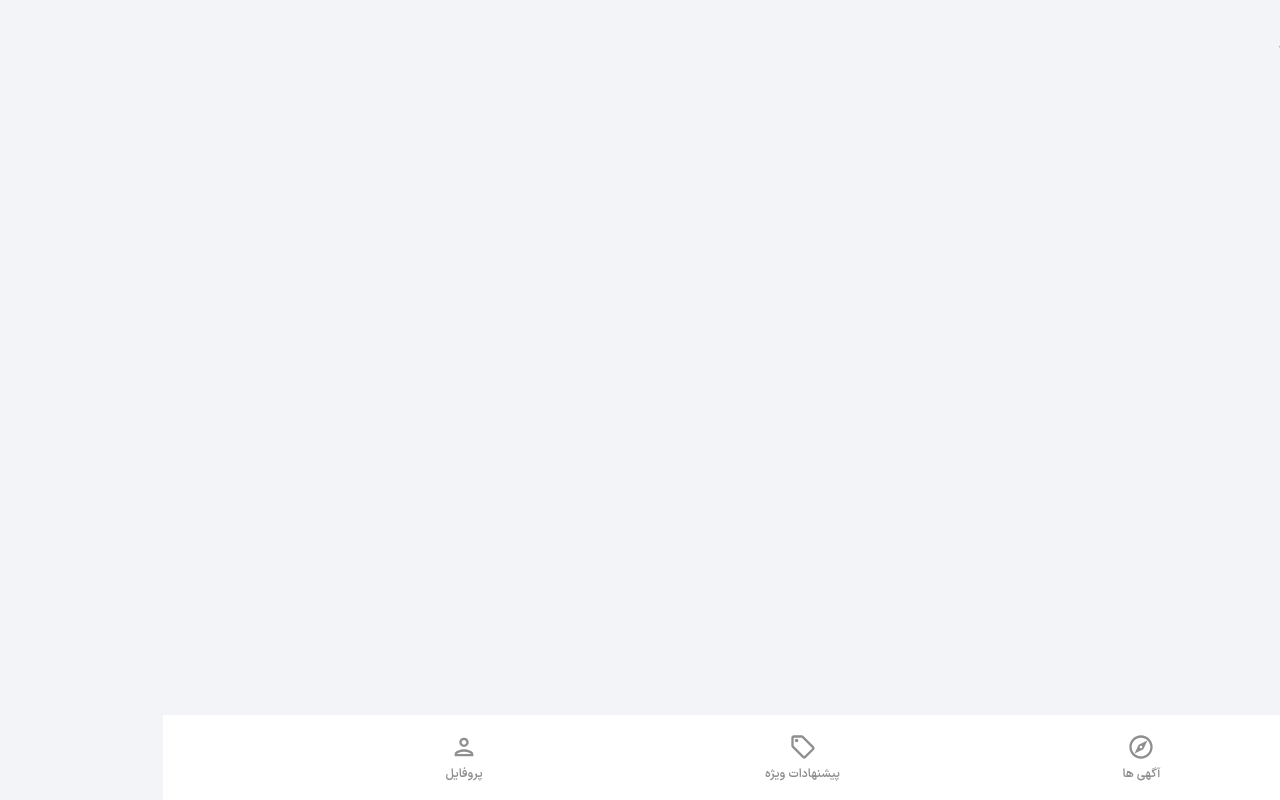
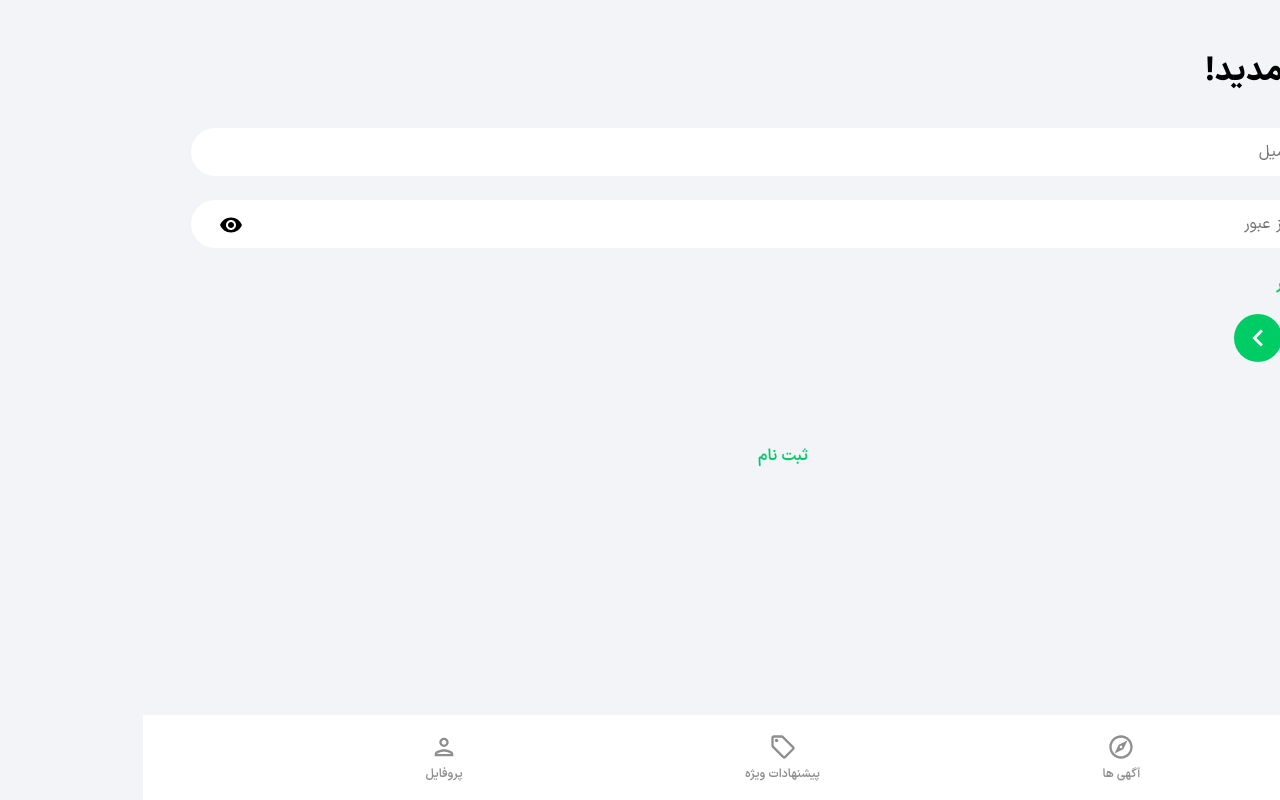
Before and after one commit to AliFarajzade/maskan-fa, a React (Create React App) app: page /login in a window 1280 px wide. Built offline with nearby package versions, Linux system fonts and the light colour scheme.

Commit message:
Sign in and sign up page markup and React From Hooks for functionality added. (without Google OAuth.)

```diff
--- a/package.json
+++ b/package.json
@@ -13,6 +13,7 @@
     "firebase": "^9.6.7",
     "react": "^17.0.2",
     "react-dom": "^17.0.2",
+    "react-hook-form": "^7.27.1",
     "react-router-dom": "^6.2.2",
     "react-scripts": "5.0.0",
     "typescript": "^4.4.2",
--- a/src/pages/sign-in.page.tsx
+++ b/src/pages/sign-in.page.tsx
@@ -1,3 +1,102 @@
-const SignInPage = () => <h1>SignInPage</h1>
+import { useState } from 'react'
+import { Link } from 'react-router-dom'
+import { useForm, SubmitHandler } from 'react-hook-form'
+
+import { ReactComponent as ArrowRightIcon } from '../assets/svg/keyboardArrowRightIcon.svg'
+import visibilityIcon from '../assets/svg/visibilityIcon.svg'
+
+type TInputs = {
+    email: string
+    password: string
+}
+
+const SignInPage = () => {
+    const [passwordVisibility, setPasswordVisibility] = useState<boolean>(false)
+    const {
+        register,
+        handleSubmit,
+        watch,
+        formState: { errors },
+    } = useForm<TInputs>()
+
+    const onSubmit: SubmitHandler<TInputs> = data => console.log(data)
+
+    return (
+        <>
+            <div className="pageContainer">
+                <header>
+                    <p className="pageHeader">خوش آمدید!</p>
+                </header>
+
+                <form onSubmit={handleSubmit(onSubmit)} noValidate>
+                    <input
+                        type="email"
+                        className="emailInput"
+                        placeholder="ایمیل"
+                        id="email"
+                        {...register('email', {
+                            required: true,
+                            pattern: /[^@ \t\r\n]+@[^@ \t\r\n]+\.[^@ \t\r\n]+/,
+                        })}
+                    />
+                    {errors.email && (
+                        <span className="field-error">
+                            لطفا یک ایمیل معتبر وارد کنید.
+                        </span>
+                    )}
+                    <div className="passwordInputDiv">
+                        <input
+                            type={passwordVisibility ? 'text' : 'password'}
+                            className="passwordInput"
+                            placeholder="رمز عبور"
+                            id="password"
+                            defaultValue={
+                                passwordVisibility ? watch('password') : ''
+                            }
+                            {...register('password', {
+                                required: true,
+                            })}
+                        />
+
+                        <img
+                            onClick={() =>
+                                setPasswordVisibility(!passwordVisibility)
+                            }
+                            src={visibilityIcon}
+                            alt="show password"
+                            className="showPassword"
+                        />
+                    </div>
+                    {errors.password && (
+                        <span className="field-error">
+                            رمز عبور نمی تواند خالی باشد.
+                        </span>
+                    )}
+
+                    <Link to="/reset" className="forgotPasswordLink">
+                        بازیابی رمز عبور
+                    </Link>
+
+                    <div className="signInBar">
+                        <p className="signInText">ورود</p>
+                        <button type="submit" className="signInButton">
+                            <ArrowRightIcon
+                                fill="#ffffff"
+                                width="34px"
+                                height="34px"
+                            />
+                        </button>
+                    </div>
+                </form>
+
+                {/* Google Auth */}
+
+                <Link to="/register" className="registerLink">
+                    ثبت نام
+                </Link>
+            </div>
+        </>
+    )
+}
 
 export default SignInPage
--- a/src/pages/sign-up.page.tsx
+++ b/src/pages/sign-up.page.tsx
@@ -1,3 +1,136 @@
-const SignUpPage = () => <h1>SignUpPage</h1>
+import { useState } from 'react'
+import { Link } from 'react-router-dom'
+import { useForm, SubmitHandler } from 'react-hook-form'
 
-export default SignUpPage
+import { ReactComponent as ArrowRightIcon } from '../assets/svg/keyboardArrowRightIcon.svg'
+import visibilityIcon from '../assets/svg/visibilityIcon.svg'
+
+type TInputs = {
+    name: string
+    email: string
+    password: string
+}
+
+const SignInPage = () => {
+    const [passwordVisibility, setPasswordVisibility] = useState<boolean>(false)
+    const {
+        register,
+        handleSubmit,
+        watch,
+        formState: { errors },
+    } = useForm<TInputs>()
+
+    const onSubmit: SubmitHandler<TInputs> = data => console.log(data)
+
+    return (
+        <>
+            <div className="pageContainer">
+                <header>
+                    <p className="pageHeader">ثبت نام کنید!</p>
+                </header>
+
+                <form onSubmit={handleSubmit(onSubmit)} noValidate>
+                    <input
+                        type="text"
+                        className="nameInput"
+                        placeholder="نام"
+                        id="name"
+                        {...register('name', {
+                            required: true,
+                        })}
+                    />
+                    {errors.email && (
+                        <span className="field-error">
+                            نام نمیتواند خالی باشد.
+                        </span>
+                    )}
+
+                    <input
+                        type="email"
+                        className="emailInput"
+                        placeholder="ایمیل"
+                        id="email"
+                        {...register('email', {
+                            required: true,
+                            pattern: /[^@ \t\r\n]+@[^@ \t\r\n]+\.[^@ \t\r\n]+/,
+                        })}
+                    />
+                    {errors.email && (
+                        <span className="field-error">
+                            لطفا یک ایمیل معتبر وارد کنید.
+                        </span>
+                    )}
+                    <div className="passwordInputDiv">
+                        <input
+                            type={passwordVisibility ? 'text' : 'password'}
+                            className="passwordInput"
+                            placeholder="رمز عبور"
+                            id="password"
+                            defaultValue={
+                                passwordVisibility ? watch('password') : ''
+                            }
+                            {...register('password', {
+                                required: true,
+                                pattern:
+                                    /^(?=.*?[A-Z])(?=.*?[a-z])(?=.*?[0-9]).{6,}$/,
+                            })}
+                        />
+
+                        <img
+                            onClick={() =>
+                                setPasswordVisibility(!passwordVisibility)
+                            }
+                            src={visibilityIcon}
+                            alt="show password"
+                            className="showPassword"
+                        />
+                    </div>
+                    {errors.password && (
+                        <span className="field-error">
+                            رمز عبور باید شامل حداقل ۶ کاراکتر، شامل حداقل ۱ حرف
+                            بزرگ انگلیسی و یک عدد باشد.
+                        </span>
+                    )}
+
+                    <Link to="/reset" className="forgotPasswordLink">
+                        بازیابی رمز عبور
+                    </Link>
+
+                    {/* <div className="password-ruls">
+                        <ul className="password-ruls__list">
+                            <li className="password-ruls__item">
+                                رمز عبور باید شامل حداقل ۶ کاراکتر باشد.
+                            </li>
+                            <li className="password-ruls__item">
+                                رمز عبور باید حداقل شامل یک حرف بزرگ انگلیسی
+                                باشد.
+                            </li>
+                            <li className="password-ruls__item">
+                                رمز عبور باید حداقل شامل یک عدد باشد.
+                            </li>
+                        </ul>
+                    </div> */}
+
+                    <div className="signUpBar">
+                        <p className="signUpText">ثبت نام</p>
+                        <button type="submit" className="signUpButton">
+                            <ArrowRightIcon
+                                fill="#ffffff"
+                                width="34px"
+                                height="34px"
+                            />
+                        </button>
+                    </div>
+                </form>
+
+                {/* Google Auth */}
+
+                <Link to="/login" className="registerLink">
+                    وارد حساب کاربری خود شوید.
+                </Link>
+            </div>
+        </>
+    )
+}
+
+export default SignInPage
--- a/src/styles/index.css
+++ b/src/styles/index.css
@@ -59,8 +59,9 @@ button {
     width: 100%;
     outline: none;
     font-family: 'Montserrat', sans-serif;
-    padding: 0 3rem;
+    padding: 0 4rem;
     font-size: 1rem;
+    text-align: right;
 }
 @media (min-width: 1100px) {
     .input,
@@ -114,6 +115,11 @@ button {
 .category,
 .explore {
     margin: 1rem;
+}
+
+.pageContainer {
+    margin: 2rem 1rem 2rem 1rem;
+    /* overflow: scroll; */
 }
 @media (min-width: 1024px) {
     .pageContainer,
@@ -207,14 +213,13 @@ button {
 }
 
 .nameInput {
-    margin-bottom: 2rem;
-    background: url('../assets/svg/badgeIcon.svg') #ffffff 2.5% center no-repeat;
+    margin-bottom: 1.5rem;
+    background: url('../assets/svg/badgeIcon.svg') #ffffff 97% center no-repeat;
 }
 
 .emailInput {
-    margin-bottom: 2rem;
-    background: url('../assets/svg/personIcon.svg') #ffffff 2.5% center
-        no-repeat;
+    margin-bottom: 1.5rem;
+    background: url('../assets/svg/personIcon.svg') #ffffff 97% center no-repeat;
 }
 
 .passwordInputDiv {
@@ -222,15 +227,15 @@ button {
 }
 
 .passwordInput {
-    margin-bottom: 2rem;
-    background: url('../assets/svg/lockIcon.svg') #ffffff 2.5% center no-repeat;
+    margin-bottom: 1.5rem;
+    background: url('../assets/svg/lockIcon.svg') #ffffff 97% center no-repeat;
 }
 
 .showPassword {
     cursor: pointer;
     position: absolute;
     top: -4%;
-    right: 1%;
+    left: 1%;
     padding: 1rem;
 }
 
@@ -243,7 +248,7 @@ button {
 
 .signInBar,
 .signUpBar {
-    margin-top: 3rem;
+    /* margin-top: 1.5rem; */
     display: flex;
     justify-content: space-between;
     align-items: center;
@@ -278,11 +283,12 @@ button {
     height: 3rem;
     background-color: #00cc66;
     border-radius: 50%;
+    transform: rotate(180deg);
 }
 @media (min-width: 1024px) {
     .signInButton,
     .signUpButton {
-        margin-left: 3rem;
+        margin-right: 3rem;
     }
 }
 
@@ -842,3 +848,17 @@ button {
     font-size: 0.8rem;
     opacity: 0.75;
 }
+
+.field-error {
+    display: block;
+    margin-bottom: 0.5em;
+    margin-right: 1em;
+    color: red;
+}
+
+.password-ruls {
+    width: max-content;
+    padding: 0.5em;
+    margin: 1em 0 1em 0;
+    background-color: #fffad6;
+}
```
Also changed, not shown: public/manifest.json, 1 other file (tests, documents, lock files or other folders).
